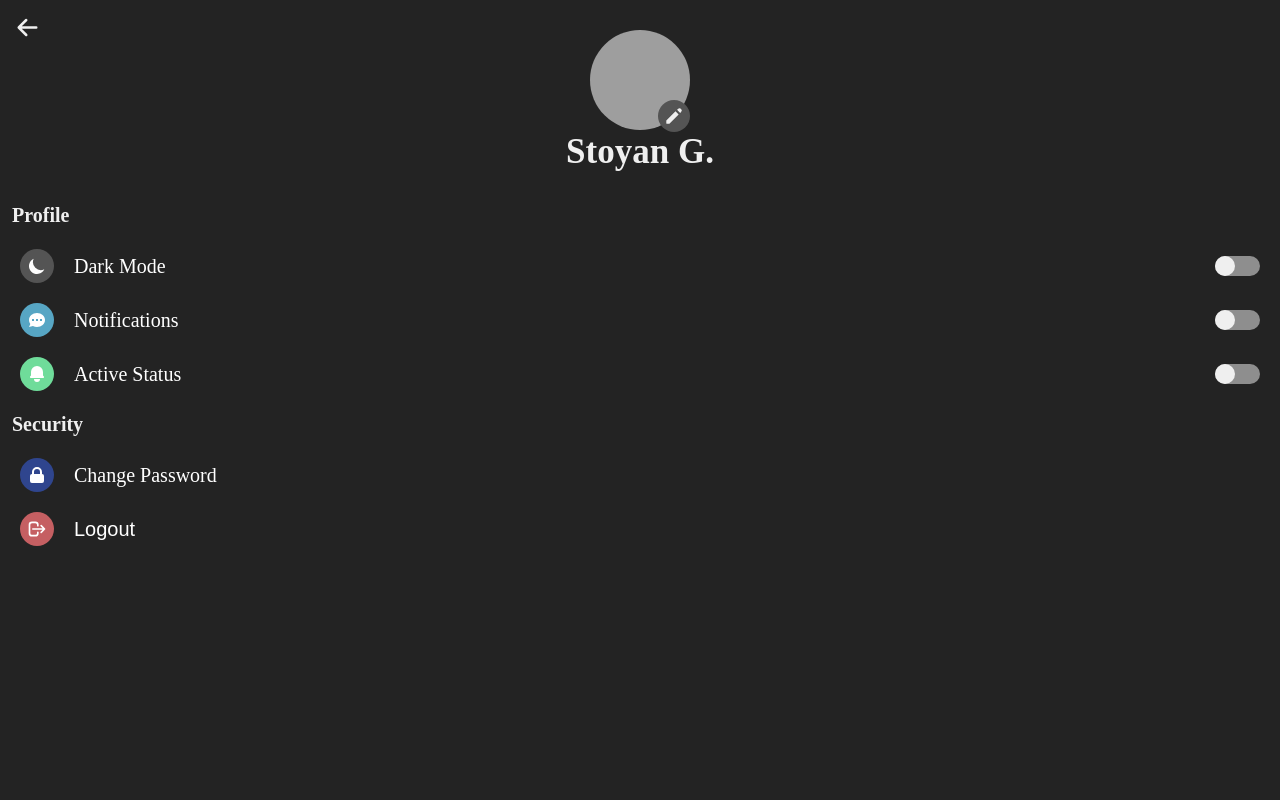
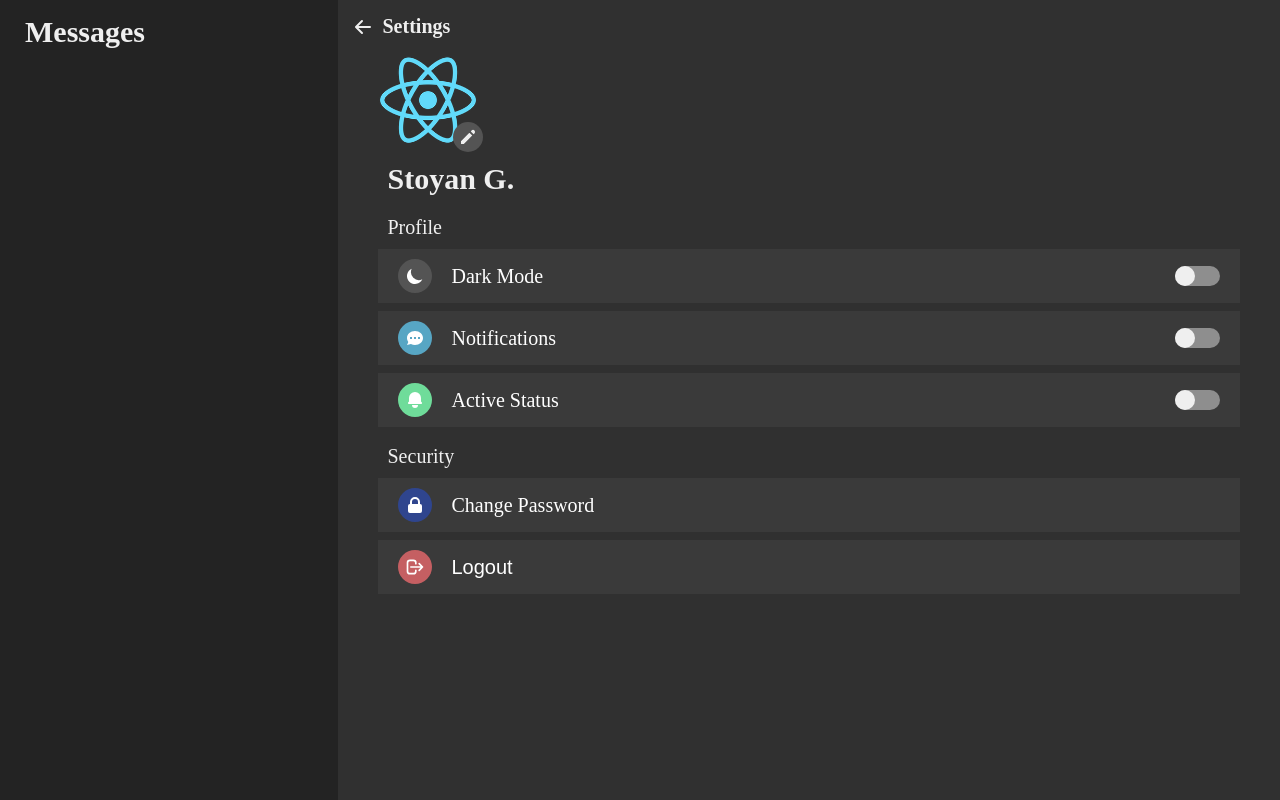
Before and after one commit to stucy/connect, a React (Create React App) app in the folder client/: page /profile in a window 1280 px wide. Built offline with nearby package versions, Linux system fonts and the light colour scheme.

Commit message:
added layout and edited profile and change password

```diff
--- a/client/src/App.js
+++ b/client/src/App.js
@@ -11,6 +11,8 @@ import ChangePass from './containers/Auth/ChangePass';
 import CropImg from './containers/Profile/CropImg';
 import Chat from './containers/Chat';
 
+import Layout from './hoc/Layout';
+
 import PrivateRoute from './components/PrivateRoute';
 
 function App() {
@@ -19,11 +21,13 @@ function App() {
       <Switch>
         <Route exact path={['/', "/login"]} component={Login}/>
         <Route exact path="/register" component={Register}/>
-        <Route exact path="/profile" component={Profile}/>
-        <Route exact path="/change-password" component={ChangePass}/>
-        <Route exact path="/crop-avatar" component={CropImg}/>
-        <Route exact path="/chat/:id" component={Chat}/>
-        <Route exact path="/friends" component={Friends} />
+        <Layout>
+          <Route exact path="/profile" component={Profile}/>
+          <Route exact path="/change-password" component={ChangePass}/>
+          <Route exact path="/crop-avatar" component={CropImg}/>
+          <Route exact path="/chat/:id" component={Chat}/>
+          <Route exact path="/friends" component={Friends} />
+        </Layout>
         <Route path="*" component={ER404} />
       </Switch>
     </AuthProvider>
--- /dev/null
+++ b/client/src/components/Chats/Chats.css
@@ -0,0 +1,11 @@
+.chats-container{
+    background-color: var(--main_background);
+    color: var(--gray_4);
+    width: 400px;
+    padding: 1.5rem 2.5rem;
+    overflow: auto;
+}
+
+.chats-heading{
+    font-size: 3rem;
+}
--- /dev/null
+++ b/client/src/components/Chats/Chats.js
@@ -0,0 +1,11 @@
+import './Chats.css';
+
+const Chats = () => {
+    return (
+        <div className="chats-container">
+            <h1 className="chats-heading">Messages</h1>
+        </div>
+    )
+}
+
+export default Chats;
--- a/client/src/components/IconInput/IconInput.css
+++ b/client/src/components/IconInput/IconInput.css
@@ -10,6 +10,8 @@
     padding: 1rem 2rem;
     display: flex;
     align-items: center;
+    background-color: var(--gray_6);
+    margin-bottom: 0.8rem;
 }
 
 .icon-input:hover{
--- a/client/src/containers/Auth/Auth.css
+++ b/client/src/containers/Auth/Auth.css
@@ -1,5 +1,6 @@
 /* Login/Register styles */
 .form-container{
+    position: relative;
     width: 100%;
     height: 100%;
     display: flex;
@@ -8,7 +9,7 @@
     align-items: center;
     background-color: var(--main_background);
     color: #ffffff;
-    padding: 80px 0px 20px;
+    padding: 8rem 0px 2rem;
     box-sizing: border-box;
 }
 
@@ -28,16 +29,15 @@
 .form-container form{
     display: flex;
     flex-direction: column;
-    height: 100%;
     width: 100%;
-    max-width: 350px;
+    max-width: 35rem;
 }
 
 .form-container form input {
     background-color: var(--gray_5);
     border: 2.8px solid var(--green_1);
     padding: 1.2rem 1rem;
-    margin: 5px 20px;
+    margin: 5px 2rem;
     border-radius: 1rem;
     outline: none;
     color: var(--gray_4);
@@ -124,7 +124,7 @@
 @media (min-width: 780px){
 
     .form-container{
-        padding: 80px 40px 20px;
+        padding: 8rem 4rem 2rem;
     }
 
     .inverted__link{
--- a/client/src/containers/Auth/ChangePass.js
+++ b/client/src/containers/Auth/ChangePass.js
@@ -79,9 +79,13 @@ const ChangePass = () => {
     return (
         <div className="form-container">
 
-            <HiArrowLeft className="back-icon" onClick={() => history.goBack()}/>
+            <div className="back-icon-container">
 
-            <h1>Change Password</h1>
+                <HiArrowLeft className="back-icon" onClick={() => history.goBack()}/>
+
+                <h3>Change Password</h3>
+            </div>
+
             <span className="success-message">{error?.success}</span>
             <form onSubmit={handleSubmit}>
 
--- a/client/src/containers/Profile/Profile.css
+++ b/client/src/containers/Profile/Profile.css
@@ -1,11 +1,14 @@
 .profile-container{
+    position: relative;
     display: flex;
     flex-direction: column;
     box-sizing: border-box;
     height: 100%;
-    background-color: var(--main_background);
-    padding: 30px 0px;
+    background-color: var(--secondary_background);
+    padding: 1rem 4rem 0rem;
     color: var(--gray_4);
+    width: 100%;
+    overflow: auto;
 }
 
 .profile-container h1{
@@ -21,19 +24,20 @@
 }
 
 .profile-container h2{
-    text-align: center;
-    font-size: 3.5rem;
-    margin-bottom: 2rem;
+    font-size: 3rem;
+    margin: 1rem;
 }
 
 .profile-container h4{
     font-size: 2rem;
-    margin: 1.2rem;
+    margin: 1rem;
+    font-weight: normal;
 }
 
 .profile-avatar{
-    margin: 0 auto;
     position: relative;
+    width: 10.5rem;
+    margin-top: 4rem;
 }
 
 .profile-avatar img{
@@ -43,7 +47,7 @@
 }
 
 .profile-avatar .edit-icon{
-    font-size: 2.2rem;
+    font-size: 2rem;
     position: absolute;
     bottom: 0;
     right: 0;
@@ -53,12 +57,22 @@
     cursor: pointer;
 }
 
-.back-icon {
+.back-icon-container {
+    display: flex;
+    align-items: center;
     color: var(--gray_4);
-    font-size: 2.5rem;
     position: absolute;
     top: 1.5rem;
     left: 1.5rem;
+}
+
+.back-icon-container h3{
+    margin-left: 1rem;
+    font-size: 2rem;
+}
+
+.back-icon {
+    font-size: 2rem;
     cursor: pointer;
 }
 
--- a/client/src/containers/Profile/Profile.js
+++ b/client/src/containers/Profile/Profile.js
@@ -6,6 +6,8 @@ import axios from 'axios';
 import IconInput from '../../components/IconInput/IconInput';
 
 import './Profile.css';
+
+import avatar from '../../logo192.png';
 
 import { HiLockClosed, HiOutlineLogout, HiMoon, HiChat, HiBell, HiArrowLeft, HiPencil } from "react-icons/hi";
 
@@ -47,7 +49,7 @@ const Profile = () => {
     }
 
     const avatarUploadHandler = (e) => {
-        console.log(e.target.value);
+        // console.log(e.target.value);
 
         if (e.target.files && e.target.files.length > 0) {
 
@@ -71,11 +73,15 @@ const Profile = () => {
 
     return (
         <div className="profile-container">
-            <HiArrowLeft className="back-icon" onClick={() => history.goBack()}/>
+            <div className="back-icon-container">
+                <HiArrowLeft className="back-icon" onClick={() => history.goBack()}/>
+                <h3>Settings</h3>
+            </div>
 
 
             <div className="profile-avatar">
-                <img src={`http://localhost:5000/avatars/${currentUser?.avatar}`} alt="Profile Image"/>
+                {/* <img src={`http://localhost:5000/avatars/${currentUser?.avatar}`} alt="Profile Image"/> */}
+                <img src={avatar} alt="Profile Image"/>
                 <HiPencil className="edit-icon" onClick={() => {
                     fileInputRef.current.click();
                 }}/>
--- /dev/null
+++ b/client/src/hoc/Layout.css
@@ -0,0 +1,8 @@
+.app-grid{
+    display: flex;
+    height: 100%;
+}
+
+.form-container{
+    background-color: var(--secondary_background);
+}
--- /dev/null
+++ b/client/src/hoc/Layout.js
@@ -0,0 +1,14 @@
+import Chats from "../components/Chats/Chats";
+
+import './Layout.css';
+
+const Layout = ({children}) => {
+    return (
+        <div className="app-grid">
+            <Chats />
+            {children}
+        </div>
+    )
+}
+
+export default Layout;
--- a/client/src/index.css
+++ b/client/src/index.css
@@ -3,6 +3,7 @@
     --error_1: #953636;
     --error_2: #D44545;
     --main_background: #232323;
+    --secondary_background: #303030;
     --green_1: #476D56;
     --green_2: #3CAC68;
     --green_3: #6FDC9A;
@@ -11,6 +12,7 @@
     --gray_3: #D8DADA;
     --gray_4: #EFEFEF;
     --gray_5: #545454;
+    --gray_6: #3A3A3A;
 }
 
 
@@ -18,6 +20,7 @@
     --error_1: #953636;
     --error_2: #D44545;
     --main_background: #232323;
+    --secondary_background: #303030;
     --green_1: #476D56;
     --green_2: #3CAC68;
     --green_3: #6FDC9A;
@@ -26,6 +29,7 @@
     --gray_3: #D8DADA;
     --gray_4: #EFEFEF;
     --gray_5: #545454;
+    --gray_6: #3A3A3A;
 }
 
 /* Global styles */
```
Also changed, not shown: client/src/logo192.png (added).
